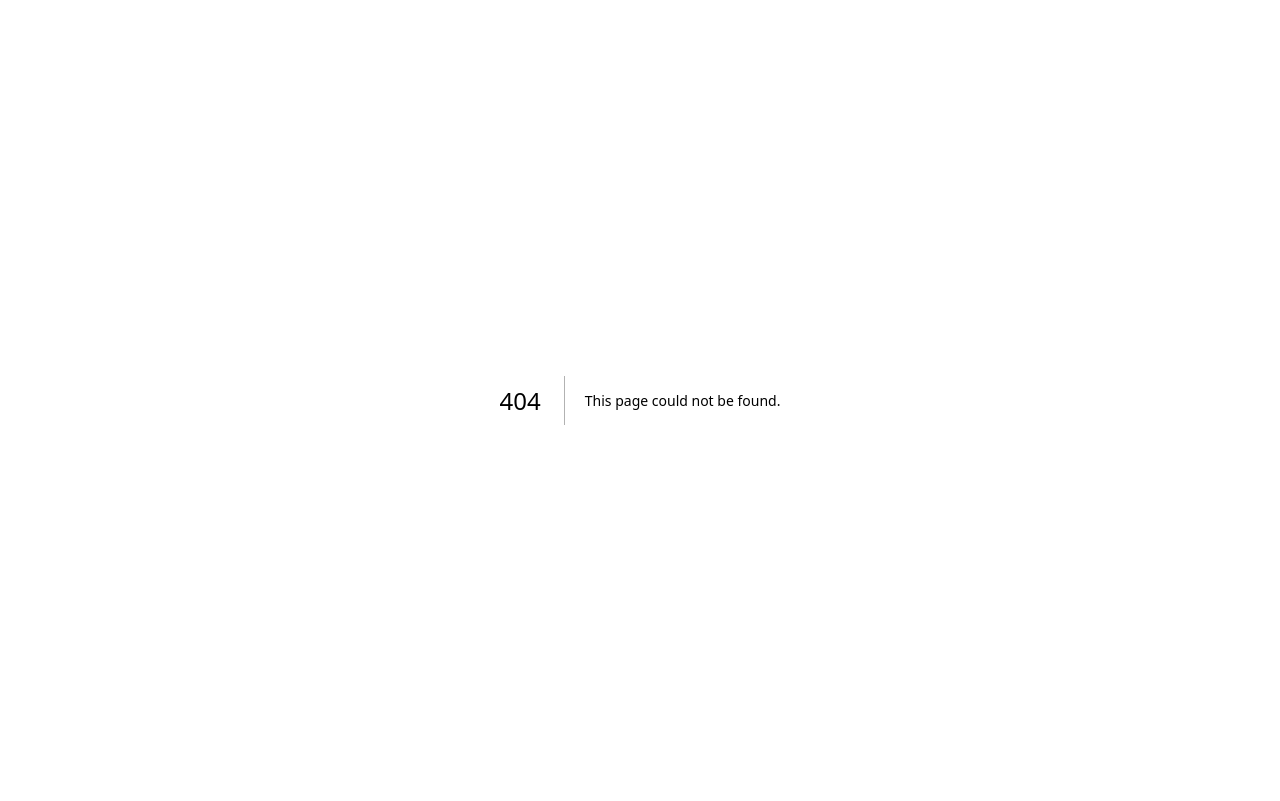
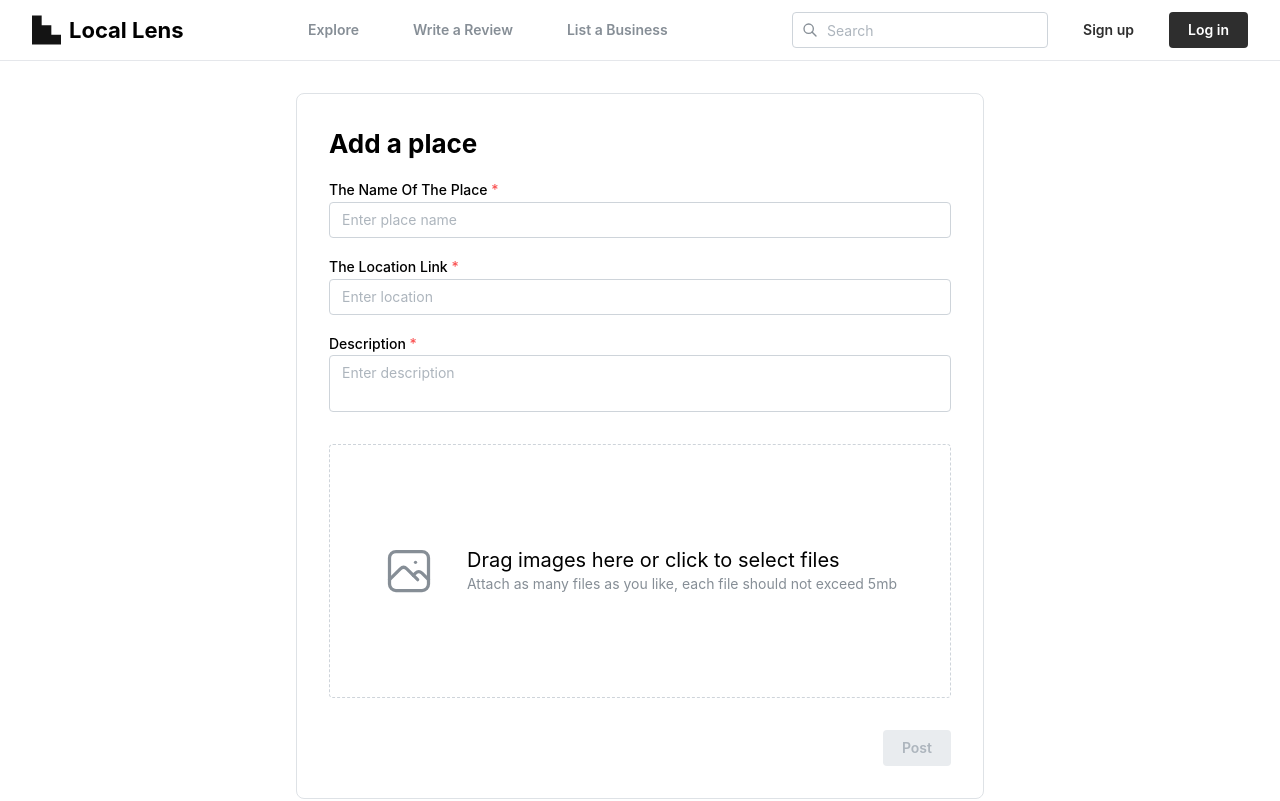
Before and after one commit to yitethio/review_ui, a Next.js app: page /AddPlace in a window 1280 px wide. Before the commit this address had no page. Shown: the top 801 px of the page. Built offline with nearby package versions, Linux system fonts and the light colour scheme.

Commit message:
updated the file structer of the add place page and write review page

```diff
--- a/src/app/pages/WriteRreview/page.tsx
+++ b/src/app/WriteRreview/page.tsx
@@ -1,6 +1,6 @@
 'use client';
-import Header from "../../components/header"
-import Footer from "../../components/footer"
+import Header from "../components/header"
+import Footer from "../components/footer"
 
 import { useState } from 'react';
 import { useDispatch, useSelector } from 'react-redux';
--- a/src/app/components/header.tsx
+++ b/src/app/components/header.tsx
@@ -48,8 +48,8 @@ export default function Header() {
         {/* Center navigation */}
         <Group>
           <Button variant="subtle" color="gray" onClick={() => router.push('/')}>Explore</Button>
-          <Button variant="subtle" color="gray" onClick={() => router.push('pages/WriteRreview')}>Write a Review</Button>
-          <Button variant="subtle" color="gray"  onClick={() => router.push('pages/AddPlace')}>List a Business</Button>
+          <Button variant="subtle" color="gray" onClick={() => router.push('/WriteRreview')}>Write a Review</Button>
+          <Button variant="subtle" color="gray"  onClick={() => router.push('/AddPlace')}>List a Business</Button>
         </Group>
 
         {/* Right search & auth */}
```
Also changed, not shown: src/app/AddPlace/page.tsx (renamed from src/app/pages/AddPlace/page.tsx, +4 -4 lines).
